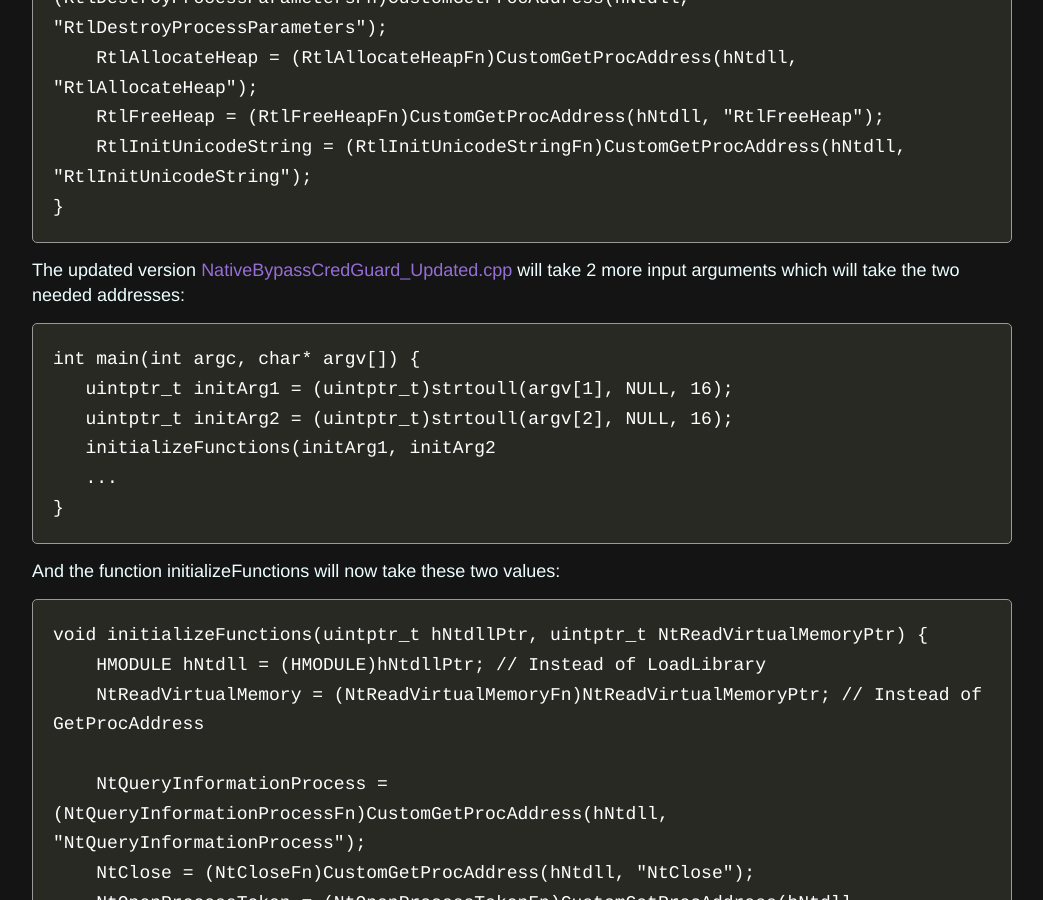
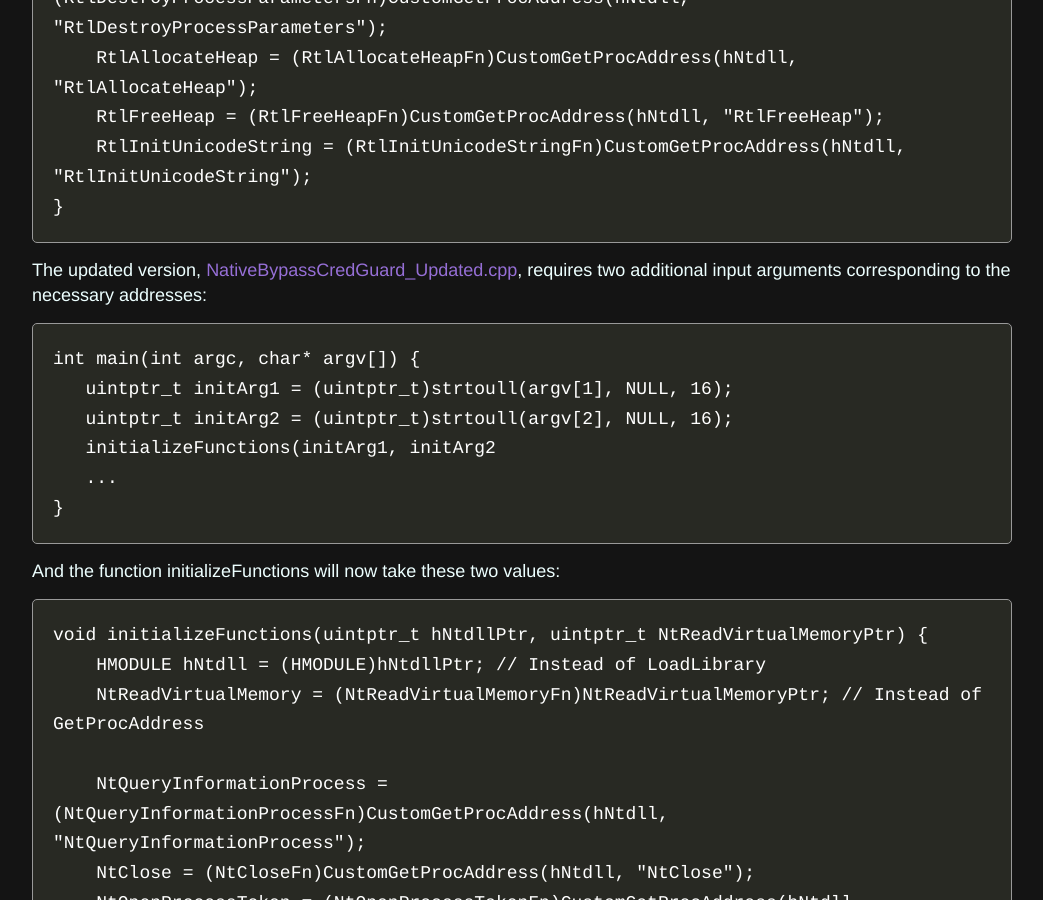
Before and after one commit to ricardojoserf/ricardojoserf.github.io, a Jekyll site: the page built from _posts/2025-7-7-memorysnitcher.md, in a window 1280 px wide and 900 px high, scrolled down 15848 px. Shown: the whole window, without its empty margins (118-1161 px from the left). Built offline with Jekyll 4.4.1, drawn with Linux system fonts in a browser that asks for light colours.

Commit message:
Update 2025-7-7-memorysnitcher.md

````diff
--- a/_posts/2025-7-7-memorysnitcher.md
+++ b/_posts/2025-7-7-memorysnitcher.md
@@ -490,7 +490,7 @@ void initializeFunctions() {
 }
 ```
 
-The updated version [NativeBypassCredGuard_Updated.cpp](https://github.com/ricardojoserf/MemorySnitcher/blob/main/NativeBypassCredGuard_Updated.cpp) will take 2 more input arguments which will take the two needed addresses:
+The updated version, [NativeBypassCredGuard_Updated.cpp](https://github.com/ricardojoserf/MemorySnitcher/blob/main/NativeBypassCredGuard_Updated.cpp), requires two additional input arguments corresponding to the necessary addresses:
 
 ```
 int main(int argc, char* argv[]) {
````
